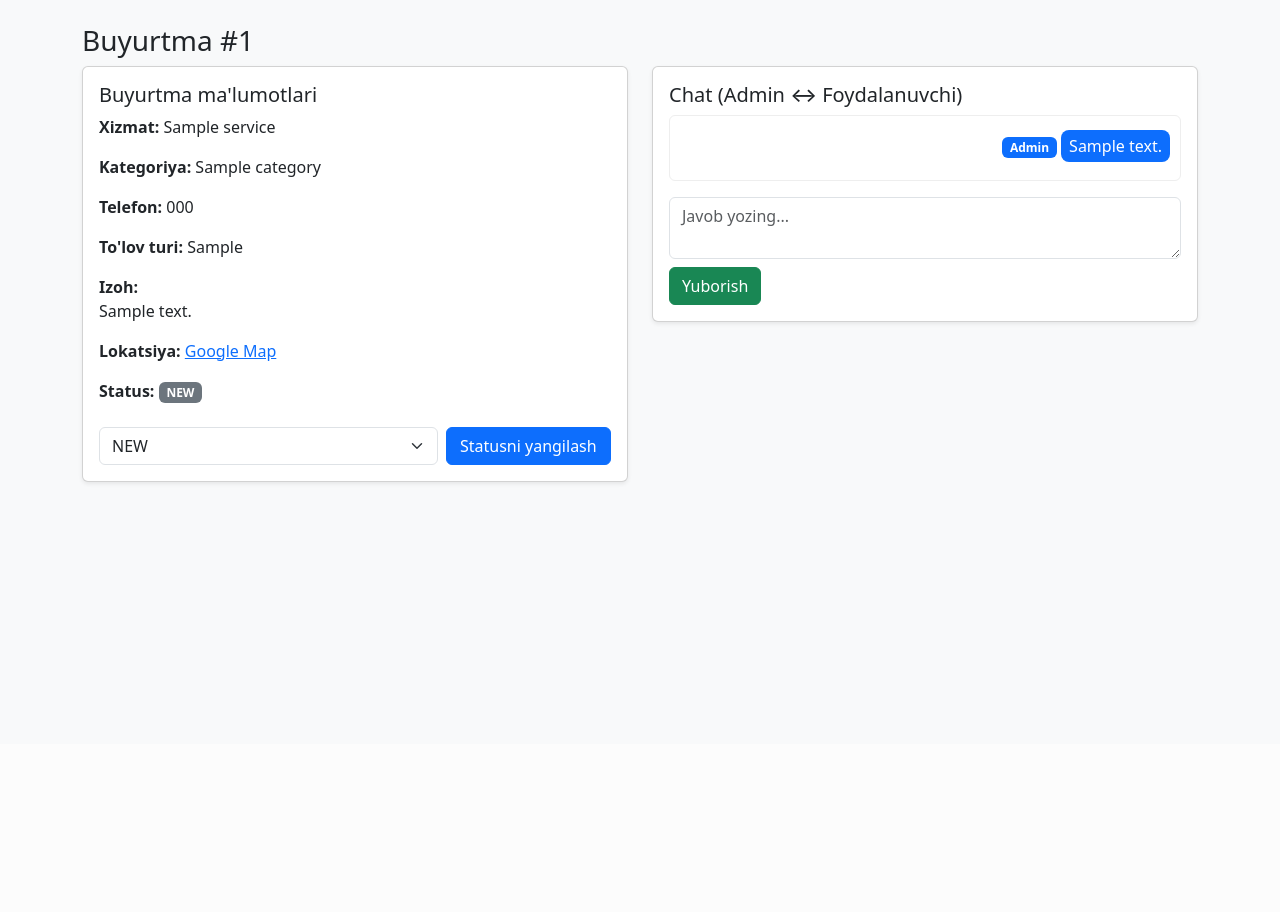
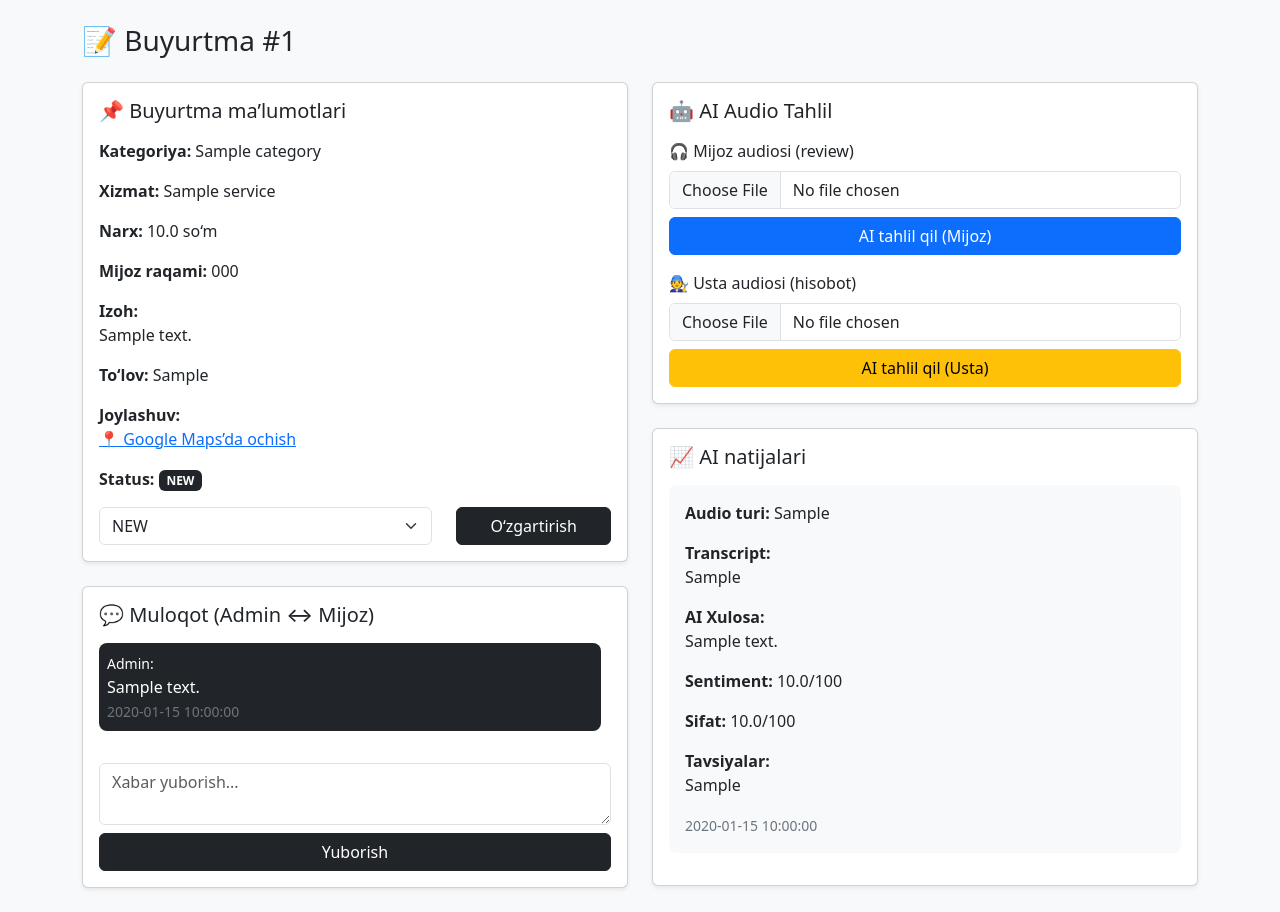
Before and after one commit to Mirfayziev/Xizmat_Korsatish, a Flask app: page /admin/orders/1 in a window 1280 px wide. Shown: the part 56-968 px from the top of the page. Before the commit the page ends 540 px from the top, so only its background shows below. Run offline with Flask 3, Linux system fonts and the light colour scheme; the visitor is signed in with stand-in values (Sample User, id 1); tables that the repository leaves empty hold one stand-in row (values such as "Sample post").

Commit message:
Update order_detail.html

```diff
--- a/templates/order_detail.html
+++ b/templates/order_detail.html
@@ -1,79 +1,168 @@
 {% extends "base.html" %}
 {% block content %}
-<h3>Buyurtma #{{ order.id }}</h3>
+
+<h3 class="mb-4">📝 Buyurtma #{{ order.id }}</h3>
 
 <div class="row">
+
+    <!-- LEFT SIDE — ORDER INFO -->
     <div class="col-md-6">
-    <div class="card shadow-sm mb-3">
+
+        <div class="card shadow-sm mb-4">
             <div class="card-body">
-        <h5 class="card-title">Buyurtma ma'lumotlari</h5>
-        <p><strong>Xizmat:</strong> {{ order.service.name if order.service else '-' }}</p>
-        <p><strong>Kategoriya:</strong> {{ order.category.name if order.category else '-' }}</p>
-        <p><strong>Telefon:</strong> {{ order.phone or '-' }}</p>
-        <p><strong>To'lov turi:</strong> {{ order.payment_method or '-' }}</p>
-        <p><strong>Izoh:</strong><br>{{ order.comment or '-' }}</p>
-        <p><strong>Lokatsiya:</strong>
-          {% if order.location_lat and order.location_lng %}
-            <a href="https://maps.google.com/?q={{ order.location_lat }},{{ order.location_lng }}" target="_blank">Google Map</a>
-          {% elif order.address_text %}
-            {{ order.address_text }}
+
+                <h5 class="mb-3">📌 Buyurtma ma’lumotlari</h5>
+
+                <p><b>Kategoriya:</b> {{ order.category.name if order.category else "-" }}</p>
+                <p><b>Xizmat:</b> {{ order.service.name if order.service else "-" }}</p>
+                <p><b>Narx:</b> {{ order.service.price if order.service else "" }} so‘m</p>
+                <p><b>Mijoz raqami:</b> {{ order.phone }}</p>
+
+                <p><b>Izoh:</b><br> {{ order.comment }}</p>
+
+                <p><b>To‘lov:</b> {{ order.payment_method }}</p>
+
+                <p><b>Joylashuv:</b><br>
+                    {% if order.location_lat %}
+                    <a target="_blank"
+                       href="https://www.google.com/maps?q={{ order.location_lat }},{{ order.location_lng }}">
+                        📍 Google Maps’da ochish
+                    </a>
                     {% else %}
-            -
+                    <i>Lokatsiya yo‘q</i>
                     {% endif %}
                 </p>
-        <p><strong>Status:</strong> <span class="badge bg-secondary">{{ order.status.value }}</span></p>
 
-        <form method="post" class="row g-2 mt-2">
-          <input type="hidden" name="action" value="set_status">
-          <div class="col-8">
+                <p><b>Status:</b>
+                    <span class="badge bg-dark">{{ order.status.value }}</span>
+                </p>
+
+                <!-- STATUS FORM -->
+                <form method="POST" class="mt-3">
+                    <input type="hidden" name="action" value="status">
+
+                    <div class="row">
+                        <div class="col-md-8">
                             <select name="status" class="form-select">
-              {% for st in OrderStatus %}
-              <option value="{{ st.value }}" {% if order.status == st %}selected{% endif %}>{{ st.value }}</option>
+                                {% for s in OrderStatus %}
+                                <option value="{{ s.value }}"
+                                    {% if order.status == s %}selected{% endif %}>
+                                    {{ s.value }}
+                                </option>
                                 {% endfor %}
                             </select>
                         </div>
-          <div class="col-4">
-            <button class="btn btn-primary w-100">Statusni yangilash</button>
+
+                        <div class="col-md-4">
+                            <button class="btn btn-dark w-100">O‘zgartirish</button>
+                        </div>
                     </div>
                 </form>
-      </div>
+
             </div>
         </div>
 
-  <div class="col-md-6">
-    <div class="card shadow-sm mb-3">
+
+        <!-- CHAT BOX -->
+        <div class="card shadow-sm">
             <div class="card-body">
-        <h5 class="card-title">Chat (Admin ↔ Foydalanuvchi)</h5>
-        <div class="chat-box mb-3" style="max-height: 300px; overflow-y: auto; border: 1px solid #eee; padding: 10px; border-radius: 6px;">
+
+                <h5 class="mb-3">💬 Muloqot (Admin ↔ Mijoz)</h5>
+
+                <div style="max-height: 300px; overflow-y: auto; padding-right: 10px;">
                     {% for m in messages %}
-            <div class="mb-2">
-              {% if m.from_admin %}
-                <div class="text-end">
-                  <span class="badge bg-primary">Admin</span>
-                  <div class="d-inline-block bg-primary text-white px-2 py-1 rounded-3 mt-1">{{ m.text }}</div>
-                </div>
-              {% else %}
-                <div class="text-start">
-                  <span class="badge bg-secondary">Foydalanuvchi</span>
-                  <div class="d-inline-block bg-light px-2 py-1 rounded-3 mt-1">{{ m.text }}</div>
-                </div>
-              {% endif %}
+                    <div class="mb-3 p-2 {% if m.from_admin %}bg-dark text-white{% else %}bg-light{% endif %}"
+                         style="border-radius: 8px;">
+                        <small>
+                            {% if m.from_admin %}Admin:{% else %}Mijoz:{% endif %}
+                        </small><br>
+                        {{ m.text }}
+                        <div><small class="text-secondary">{{ m.created_at }}</small></div>
                     </div>
                     {% endfor %}
-          {% if not messages %}
-            <p class="text-muted mb-0">Hozircha xabarlar yo'q.</p>
-          {% endif %}
                 </div>
 
-        <form method="post">
+                <form method="POST" class="mt-3">
                     <input type="hidden" name="action" value="send_message">
-          <div class="mb-2">
-            <textarea name="text" class="form-control" rows="2" placeholder="Javob yozing..." required></textarea>
-          </div>
-          <button class="btn btn-success">Yuborish</button>
+                    <textarea name="text" class="form-control mb-2" placeholder="Xabar yuborish..." required></textarea>
+                    <button class="btn btn-dark w-100">Yuborish</button>
                 </form>
+
             </div>
         </div>
+
+    </div>
+
+
+
+
+    <!-- RIGHT SIDE — AI ANALYSIS -->
+    <div class="col-md-6">
+
+        <!-- UPLOAD AUDIO -->
+        <div class="card shadow-sm mb-4">
+            <div class="card-body">
+
+                <h5 class="mb-3">🤖 AI Audio Tahlil</h5>
+
+                <form method="POST"
+                      action="/admin/upload_audio/{{ order.id }}/client"
+                      enctype="multipart/form-data"
+                      class="mb-3">
+
+                    <label class="form-label">🎧 Mijoz audiosi (review)</label>
+                    <input type="file" name="audio" class="form-control mb-2" required>
+                    <button class="btn btn-primary w-100">AI tahlil qil (Mijoz)</button>
+                </form>
+
+                <form method="POST"
+                      action="/admin/upload_audio/{{ order.id }}/master"
+                      enctype="multipart/form-data">
+
+                    <label class="form-label">🧑‍🔧 Usta audiosi (hisobot)</label>
+                    <input type="file" name="audio" class="form-control mb-2" required>
+                    <button class="btn btn-warning w-100">AI tahlil qil (Usta)</button>
+                </form>
+
             </div>
         </div>
+
+
+        <!-- AI RESULTS LIST -->
+        <div class="card shadow-sm">
+            <div class="card-body">
+
+                <h5 class="mb-3">📈 AI natijalari</h5>
+
+                {% if ai_data %}
+                    {% for ai in ai_data %}
+                    <div class="mb-3 p-3 bg-light" style="border-radius:8px;">
+
+                        <p><b>Audio turi:</b> {{ ai.audio_type }}</p>
+                        <p><b>Transcript:</b><br> {{ ai.transcript }}</p>
+                        <p><b>AI Xulosa:</b><br> {{ ai.ai_summary }}</p>
+                        <p><b>Sentiment:</b> {{ ai.sentiment_score }}/100</p>
+                        <p><b>Sifat:</b> {{ ai.quality_score }}/100</p>
+
+                        {% if ai.audio_type == "master" %}
+                        <p><b>Qiyinchilik:</b> {{ ai.difficulty }}/10</p>
+                        <p><b>Materiallar:</b> {{ ai.materials_used }}</p>
+                        <p><b>Qo‘shimcha xarajat:</b> {{ ai.extra_cost }}</p>
+                        {% endif %}
+
+                        <p><b>Tavsiyalar:</b><br> {{ ai.recommended }}</p>
+
+                        <small class="text-secondary">{{ ai.created_at }}</small>
+                    </div>
+                    {% endfor %}
+                {% else %}
+                    <i>AI hali tahlil qilmagan.</i>
+                {% endif %}
+
+            </div>
+        </div>
+
+    </div>
+</div>
+
 {% endblock %}
```
Lines whose indentation alone changed are shown as unchanged.
